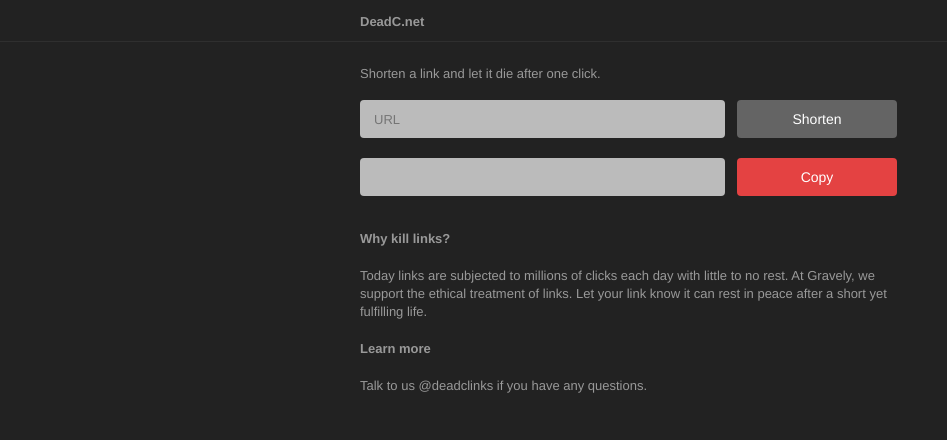
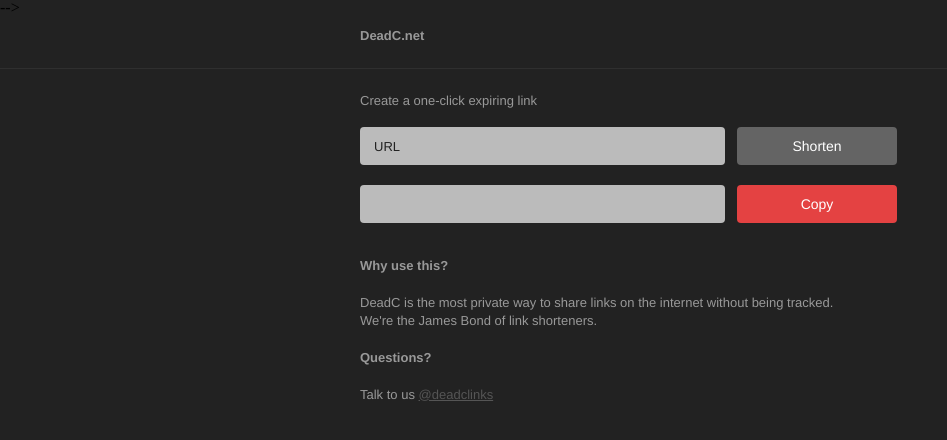
Before and after one commit to jedahan/deadc.net, a website: page index.html in a window 1280 px wide. Shown: the whole page, without its empty margins (0-947 px from the left). Drawn offline with Linux system fonts and the light colour scheme.

Commit message:
Code updates and copy changes

```diff
--- a/index.html
+++ b/index.html
@@ -1,14 +1,12 @@
-<!DOCTYPE HTML PUBLIC "-//W3C//DTD HTML 4.01//EN"
-"http://www.w3.org/TR/html4/strict.dtd">
+<!DOCTYPE html>
 
 <html>
 
 <head>
 	<title>DeadC.net</title>
-	<!-- <Link rel="icon" type="image/png" href="favicon.png"> -->
-	<!-- <meta name="description" content="add description" />	 -->
-	<!-- <meta name="keywords" content="add keywords"> -->
-
+	<Link rel="icon" type="image/png" href="favicon.png">
+	<meta name="description" content="DeadC.net lets you create one-click expiring links">
+	<meta name="keywords" content="shortner, one-click, expiring, dead"> -->
 	<link href="style.css" rel="stylesheet" type="text/css" />
 
 </head>
@@ -19,12 +17,12 @@
 	<div class="headwrapper">
 		<h1 class="h1">DeadC.net</h1>
 	</div>
+</div>
 
 <hr class="break"/>
 
 <div class="form">
-	<h2 class="h2">Shorten a link and let it die after one click.</h2>
-
+	<h2 class="h2">Create a one-click expiring link</h2>
 	<form action="/" class="url">
 		<fieldset>
 			<input type="text" placeholder="URL" />
@@ -41,14 +39,12 @@
 
 <div class="info">
 	<dl>
-	<dt>Why kill links?</dt>
-	<dd>Today links are subjected to millions of clicks each day with little to no rest.
-		At Gravely, we support the ethical treatment of links. Let your link know it can rest in peace after a short yet fulfilling life.</dd>
-	<dt>Learn more</dt>
-	<dd>Talk to us @deadclinks if you have any questions.</dd>
+		<dt>Why use this?</dt>
+		<dd>DeadC is the most private way to share links on the internet without being tracked.<br/>We're the James Bond of link shorteners. </dd>
+		<dt>Questions?</dt>
+		<dd>Talk to us <a href="http://twitter.com/deadclinks" target="_blank">@deadclinks</a></dd>
 	</dl>
 </div>
-
 
 </body>
 
--- a/style.css
+++ b/style.css
@@ -45,6 +45,9 @@
 
 /*Website starts here!
 */
+
+input[type="submit"]:hover { cursor: pointer; }
+
 a:link {color:#555555;}
 a:visited {color:#555555;}
 a:hover {color:#777777;}
@@ -106,11 +109,11 @@
 	padding-bottom: 20px;
 }
 .header {
- 	height: 49px;
+ 	height: 39px;
 	text-align: left;
 	}
 .headwrapper {
-	padding-top: 15px;
+	padding-top: 13px;
 	width: 560px;
 	margin: auto;
 }
@@ -230,3 +233,18 @@
 	line-height: 1.4;
 	padding-top: 20px;
 	}
+::-webkit-input-placeholder {
+   color: #222222;
+}
+
+:-moz-placeholder { /* Firefox 18- */
+   color: #222222;
+}
+
+::-moz-placeholder {  /* Firefox 19+ */
+   color: #222222;
+}
+
+:-ms-input-placeholder {
+   color: #222222;
+}
```
Also changed, not shown: favicon.png (added). Lines whose indentation alone changed are shown as unchanged.
